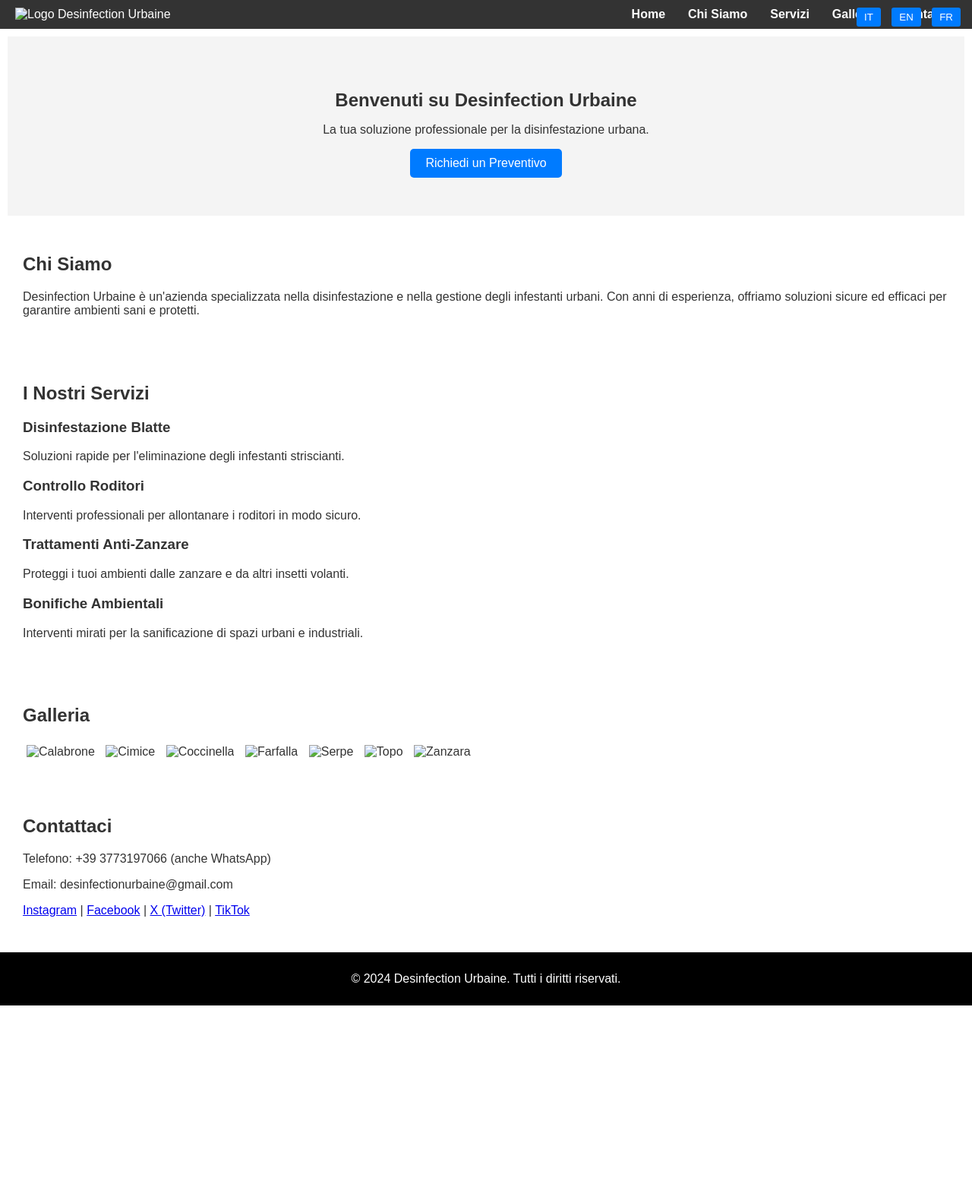
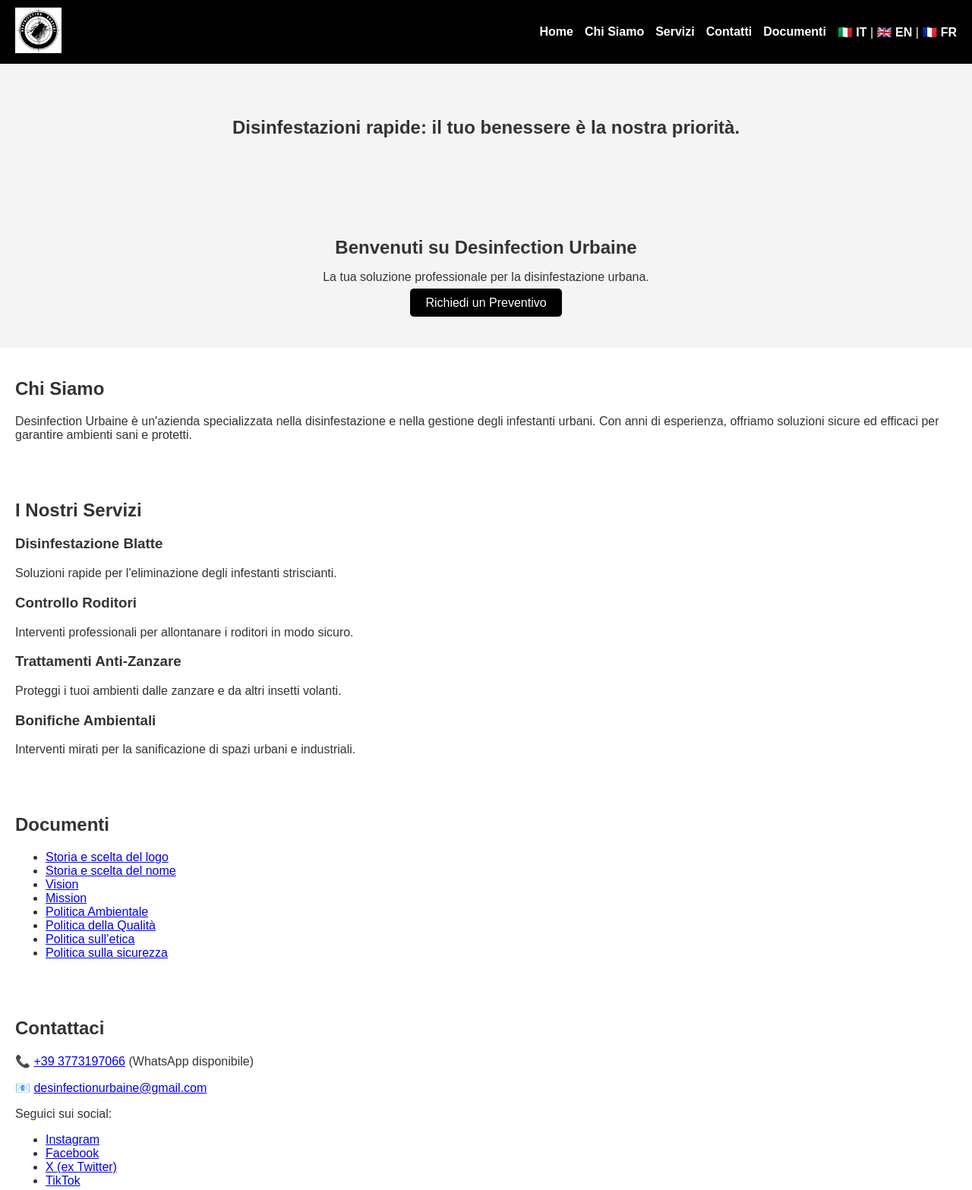
Before and after one commit to disinfection-urbaine/desinfection-urbaine, a plain HTML site: page index.html in a window 1280 px wide. Shown: the top 1567 px of the page at 76% size. Before the commit the page ends 1324 px from the top, so only its background shows below. Drawn offline with Linux system fonts and the light colour scheme.

Commit message:
Update index.html

```diff
--- a/index.html
+++ b/index.html
@@ -5,89 +5,31 @@
     <meta name="viewport" content="width=device-width, initial-scale=1.0">
     <title>Desinfection Urbaine</title>
     <link rel="stylesheet" href="style.css">
-    <style>
-        body {
-            font-family: Arial, sans-serif;
-            margin: 0;
-            padding: 0;
-        }
-        header {
-            background: #333;
-            color: #fff;
-            padding: 10px 20px;
-            display: flex;
-            justify-content: space-between;
-            align-items: center;
-        }
-        nav ul {
-            list-style: none;
-            padding: 0;
-        }
-        nav ul li {
-            display: inline;
-            margin-right: 15px;
-        }
-        nav ul li a {
-            color: #fff;
-            text-decoration: none;
-        }
-        section {
-            padding: 20px;
-            margin: 10px;
-        }
-        .cta-button {
-            display: inline-block;
-            background: #007BFF;
-            color: #fff;
-            padding: 10px 20px;
-            text-decoration: none;
-            border-radius: 5px;
-        }
-        .cta-button:hover {
-            background: #0056b3;
-        }
-        .gallery img {
-            width: 100%;
-            height: auto;
-            max-width: 300px;
-            margin: 5px;
-        }
-        .language-switch {
-            position: fixed;
-            top: 10px;
-            right: 10px;
-        }
-        .language-switch button {
-            margin: 0 5px;
-            padding: 5px 10px;
-            background: #007BFF;
-            color: #fff;
-            border: none;
-            border-radius: 3px;
-        }
-    </style>
 </head>
 <body>
-    <div class="language-switch">
-        <button onclick="switchLanguage('it')">IT</button>
-        <button onclick="switchLanguage('en')">EN</button>
-        <button onclick="switchLanguage('fr')">FR</button>
-    </div>
-
     <header>
         <div class="logo">
-            <img src="logo.jpg" alt="Logo Desinfection Urbaine" style="height: 50px;">
+            <a href="#slogan"><img src="JPG - NERO.jpg" alt="Logo Desinfection Urbaine"></a>
         </div>
         <nav>
             <ul>
                 <li><a href="#home">Home</a></li>
                 <li><a href="#about">Chi Siamo</a></li>
                 <li><a href="#services">Servizi</a></li>
-                <li><a href="#gallery">Galleria</a></li>
                 <li><a href="#contact">Contatti</a></li>
+                <li><a href="#documents">Documenti</a></li>
+                <li>
+                    <a href="?lang=it">🇮🇹 IT</a> |
+                    <a href="?lang=en">🇬🇧 EN</a> |
+                    <a href="?lang=fr">🇫🇷 FR</a>
+                </li>
             </ul>
         </nav>
     </header>
+
+    <section id="slogan" class="hero">
+        <h1>Disinfestazioni rapide: il tuo benessere è la nostra priorità.</h1>
+    </section>
 
     <section id="home" class="hero">
         <h1>Benvenuti su Desinfection Urbaine</h1>
@@ -120,40 +62,47 @@
         </div>
     </section>
 
-    <section id="gallery">
-        <h2>Galleria</h2>
-        <div class="gallery">
-            <img src="calabrone.jpg" alt="Calabrone">
-            <img src="cimice.jpg" alt="Cimice">
-            <img src="coccinella.jpg" alt="Coccinella">
-            <img src="farfalla.jpg" alt="Farfalla">
-            <img src="serpe.jpg" alt="Serpe">
-            <img src="topo.jpg" alt="Topo">
-            <img src="zanzara.jpg" alt="Zanzara">
-        </div>
+    <section id="documents">
+        <h2>Documenti</h2>
+        <ul>
+            <li><a href="history_of_logo.pdf" target="_blank">Storia e scelta del logo</a></li>
+            <li><a href="history_of_name.pdf" target="_blank">Storia e scelta del nome</a></li>
+            <li><a href="vision.pdf" target="_blank">Vision</a></li>
+            <li><a href="mission.pdf" target="_blank">Mission</a></li>
+            <li><a href="environmental_policy.pdf" target="_blank">Politica Ambientale</a></li>
+            <li><a href="quality_policy.pdf" target="_blank">Politica della Qualità</a></li>
+            <li><a href="ethics_policy.pdf" target="_blank">Politica sull’etica</a></li>
+            <li><a href="safety_policy.pdf" target="_blank">Politica sulla sicurezza</a></li>
+        </ul>
     </section>
 
     <section id="contact">
         <h2>Contattaci</h2>
-        <p>Telefono: +39 3773197066 (anche WhatsApp)</p>
-        <p>Email: desinfectionurbaine@gmail.com</p>
-        <p>
-            <a href="https://www.instagram.com/desinfection.urbaine2024/profilecard/">Instagram</a> |
-            <a href="https://www.facebook.com/share/7VW7T6HtbanNbX2X/">Facebook</a> |
-            <a href="https://x.com/DesinfectionU?t=10DgZx6iymtzxH92_OOZdA&s=08">X (Twitter)</a> |
-            <a href="https://www.tiktok.com/@desinfection.urba?_t=8rrJKRLESe0&_r=1">TikTok</a>
-        </p>
+        <p>📞 <a href="tel:+393773197066">+39 3773197066</a> (WhatsApp disponibile)</p>
+        <p>📧 <a href="mailto:desinfectionurbaine@gmail.com">desinfectionurbaine@gmail.com</a></p>
+        <p>Seguici sui social:</p>
+        <ul>
+            <li><a href="https://www.instagram.com/desinfection.urbaine2024/profilecard/?igsh=YjdpZm51Z29laWNv" target="_blank">Instagram</a></li>
+            <li><a href="https://www.facebook.com/share/7VW7T6HtbanNbX2X/" target="_blank">Facebook</a></li>
+            <li><a href="https://x.com/DesinfectionU?t=10DgZx6iymtzxH92_OOZdA&s=08" target="_blank">X (ex Twitter)</a></li>
+            <li><a href="https://www.tiktok.com/@desinfection.urba?_t=8rrJKRLESe0&_r=1" target="_blank">TikTok</a></li>
+        </ul>
+        <form action="submit_form.php" method="POST">
+            <label for="name">Nome:</label>
+            <input type="text" id="name" name="name" required>
+
+            <label for="email">Email:</label>
+            <input type="email" id="email" name="email" required>
+
+            <label for="message">Messaggio:</label>
+            <textarea id="message" name="message" rows="4" required></textarea>
+
+            <button type="submit">Invia</button>
+        </form>
     </section>
 
     <footer>
         <p>&copy; 2024 Desinfection Urbaine. Tutti i diritti riservati.</p>
     </footer>
-
-    <script>
-        function switchLanguage(lang) {
-            alert('Lingua selezionata: ' + lang);
-            // Qui potresti integrare la logica per cambiare i testi dinamicamente.
-        }
-    </script>
 </body>
 </html>
```
